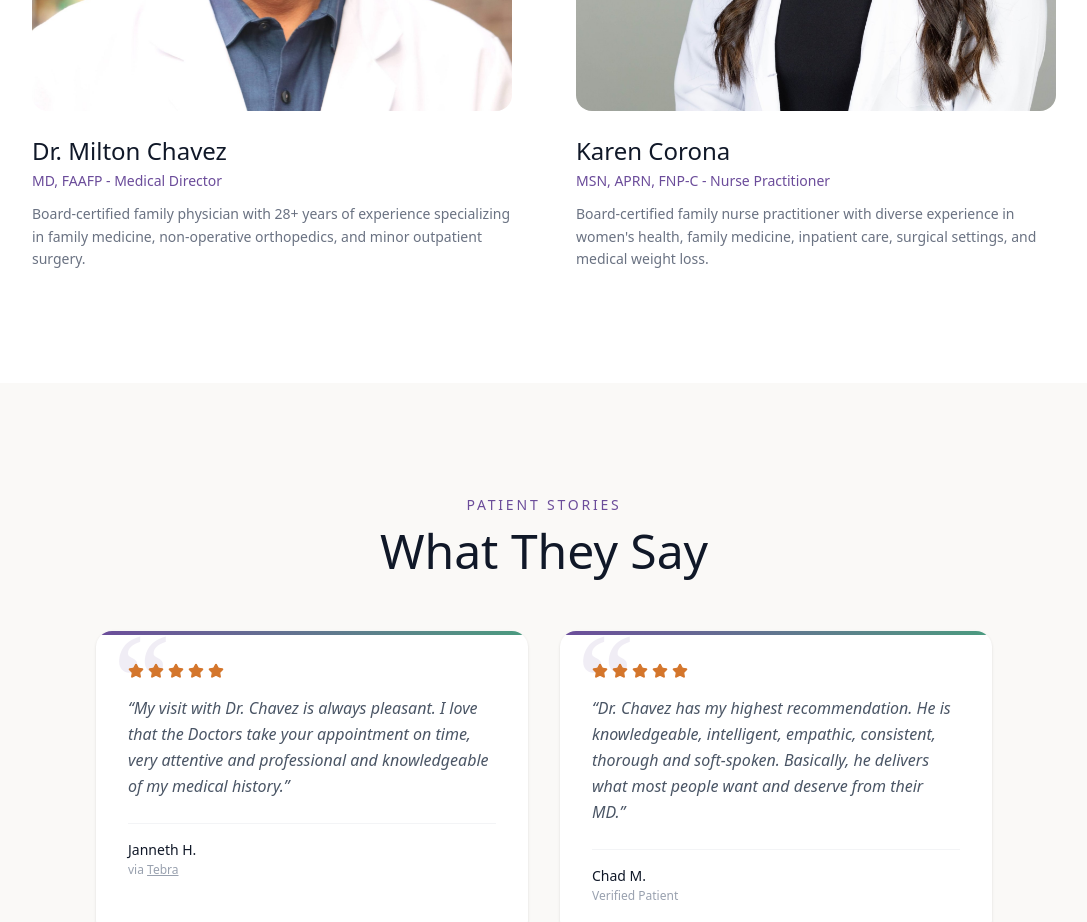
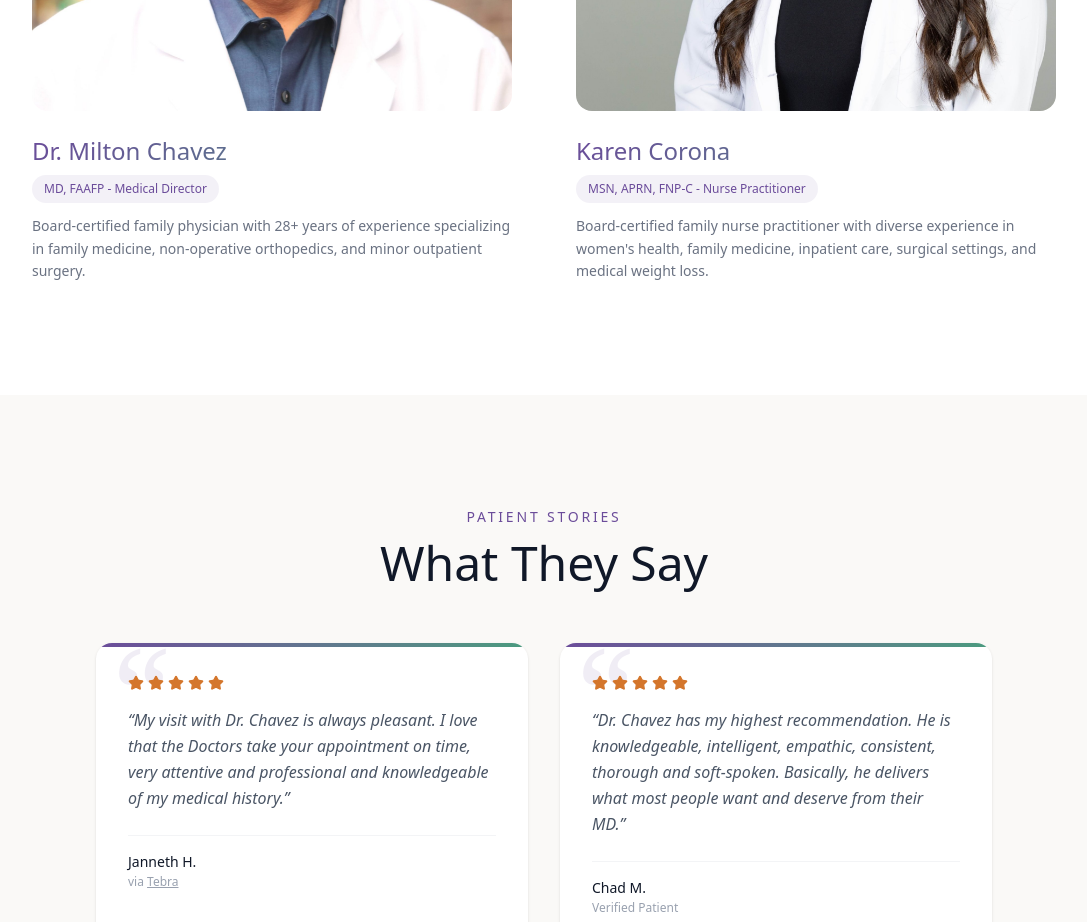
Before and after one commit to BrandonCTW/mchavezmd, a Next.js app in the folder site/: page /homepage2 in a window 1280 px wide. Shown: the part 3140-4062 px from the top of the page, without its empty margins (96-1183 px from the left). Built offline with nearby package versions, Linux system fonts and the light colour scheme.

Commit message:
Add gradient text and credential pills to homepage2 team provider names
Co-Authored-By: Claude Sonnet 4.6 <noreply@anthropic.com>

```diff
--- a/site/src/app/homepage2/page.tsx
+++ b/site/src/app/homepage2/page.tsx
@@ -331,12 +331,20 @@ export default function Homepage2() {
                   <p className="text-white text-sm leading-relaxed">28+ years in family medicine, non-operative orthopedics, and minor outpatient surgery.</p>
                 </div>
               </div>
-              <h3 className="text-2xl font-light text-gray-900">
+              <h3
+                className="text-2xl font-light"
+                style={{
+                  background: "linear-gradient(135deg, #6B4C9A 0%, #4A9B7F 100%)",
+                  WebkitBackgroundClip: "text",
+                  WebkitTextFillColor: "transparent",
+                  backgroundClip: "text",
+                }}
+              >
                 Dr. Milton Chavez
               </h3>
-              <p className="text-primary text-sm font-medium mt-1">
+              <span className="inline-flex items-center gap-1.5 text-xs font-medium text-primary bg-primary/8 px-3 py-1.5 rounded-full mt-2">
                 MD, FAAFP - Medical Director
-              </p>
+              </span>
               <p className="text-gray-500 text-sm mt-3 leading-relaxed">
                 Board-certified family physician with 28+ years of experience
                 specializing in family medicine, non-operative orthopedics, and
@@ -359,12 +367,20 @@ export default function Homepage2() {
                   <p className="text-white text-sm leading-relaxed">Specialized in women&apos;s health, family medicine, inpatient care, and medical weight loss.</p>
                 </div>
               </div>
-              <h3 className="text-2xl font-light text-gray-900">
+              <h3
+                className="text-2xl font-light"
+                style={{
+                  background: "linear-gradient(135deg, #6B4C9A 0%, #4A9B7F 100%)",
+                  WebkitBackgroundClip: "text",
+                  WebkitTextFillColor: "transparent",
+                  backgroundClip: "text",
+                }}
+              >
                 Karen Corona
               </h3>
-              <p className="text-primary text-sm font-medium mt-1">
+              <span className="inline-flex items-center gap-1.5 text-xs font-medium text-primary bg-primary/8 px-3 py-1.5 rounded-full mt-2">
                 MSN, APRN, FNP-C - Nurse Practitioner
-              </p>
+              </span>
               <p className="text-gray-500 text-sm mt-3 leading-relaxed">
                 Board-certified family nurse practitioner with diverse experience
                 in women&apos;s health, family medicine, inpatient care, surgical
```
